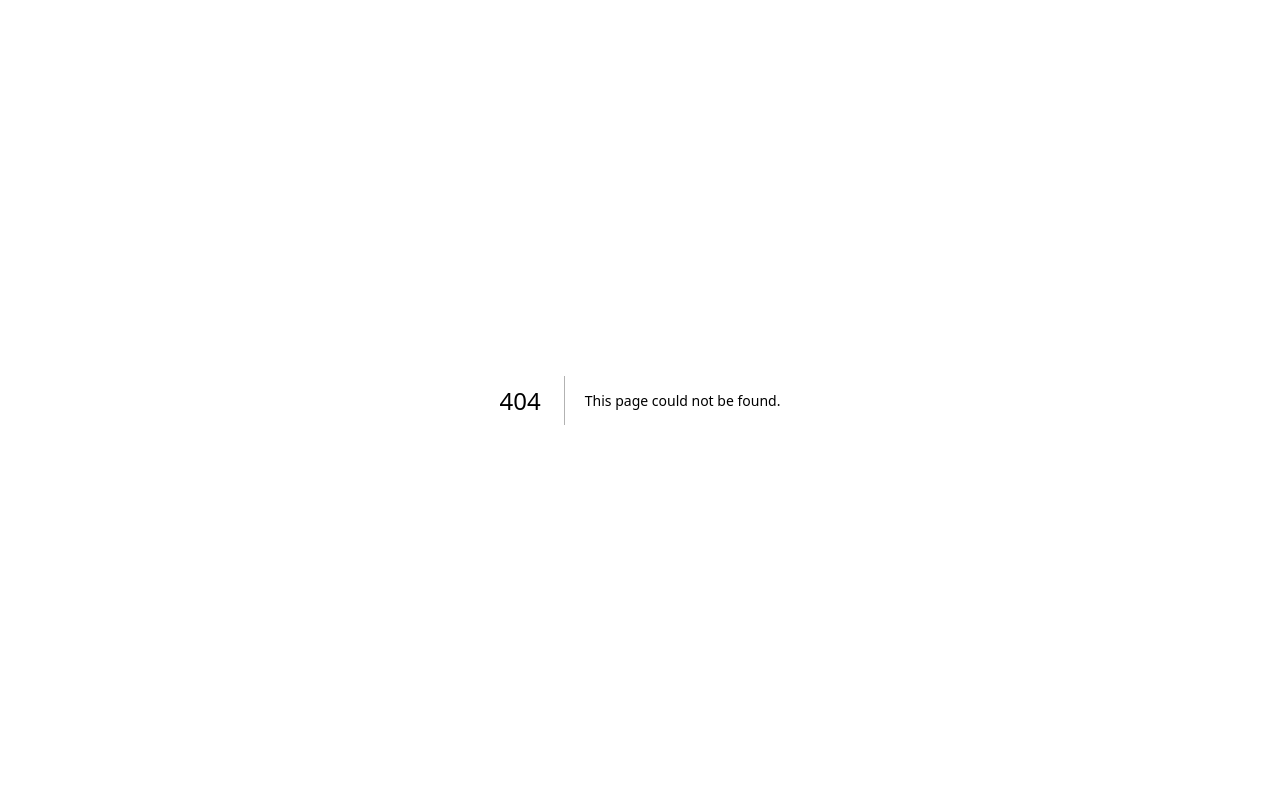
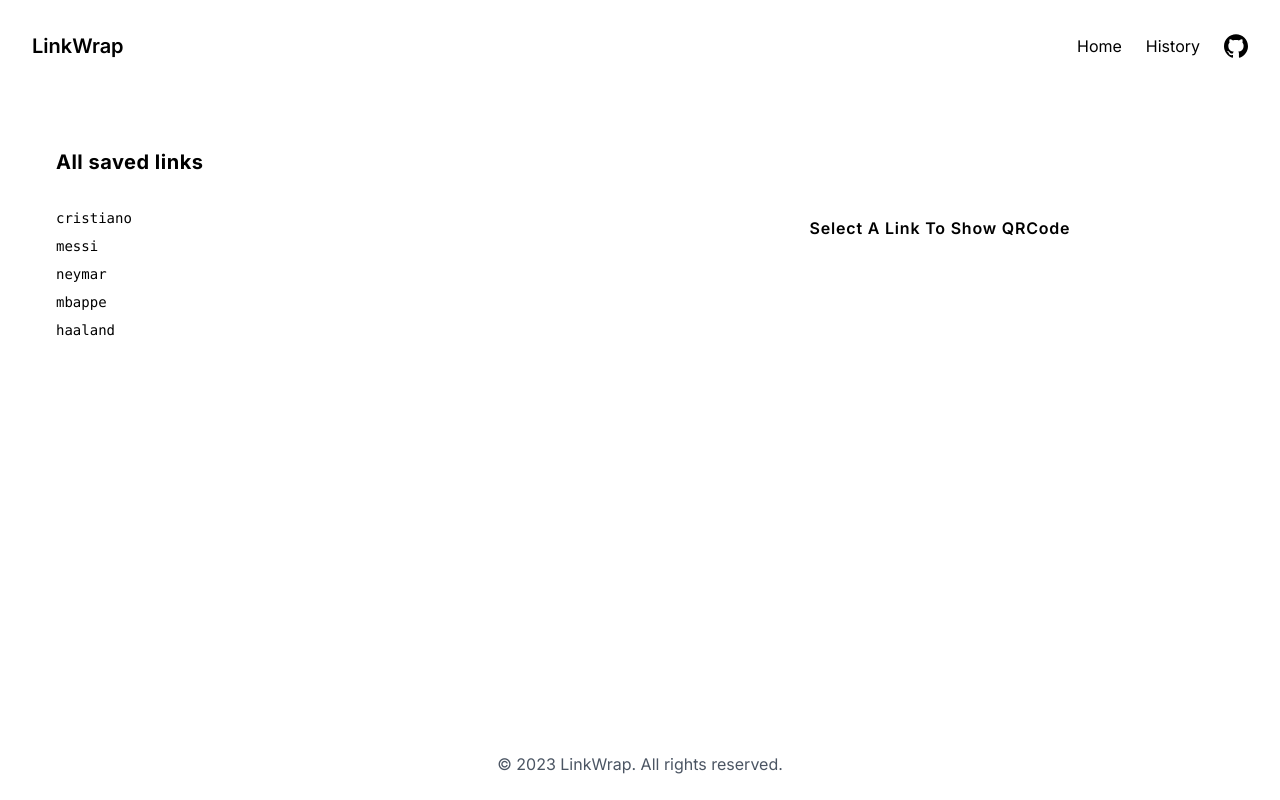
Before and after one commit to k8pai/linkwrap, a Next.js app: page /history in a window 1280 px wide. Before the commit this address had no page. Built offline with nearby package versions, Linux system fonts and the light colour scheme.

Commit message:
initial production build

```diff
--- a/app/globals.css
+++ b/app/globals.css
@@ -15,13 +15,3 @@
 		--background-end-rgb: 0, 0, 0;
 	}
 }
-
-body {
-  color: rgb(var(--foreground-rgb));
-  background: linear-gradient(
-      to bottom,
-      transparent,
-      rgb(var(--background-end-rgb))
-    )
-    rgb(var(--background-start-rgb));
-}
--- /dev/null
+++ b/app/history/page.tsx
@@ -0,0 +1,63 @@
+'use client';
+
+import React, { useState } from 'react';
+import QRCode from 'qrcode.react';
+import { FiCopy } from 'react-icons/fi';
+
+const page = () => {
+	const [saved, setSaved] = useState<string[]>([
+		'cristiano',
+		'messi',
+		'neymar',
+		'mbappe',
+		'haaland',
+	]);
+	const [currLink, setCurrLink] = useState<string>('');
+
+	const changeCurrLink = (el: string) => {
+		navigator.clipboard.writeText(el);
+		setCurrLink(el);
+	};
+
+	return (
+		<div className="flex-1 flex flex-col lg:flex-row lg:justify-evenly p-10 h-full w-full">
+			<div className="flex-1 flex flex-col items-start">
+				<h1 className="p-4 text-xl font-bold tracking-wide">
+					All saved links
+				</h1>
+				<div className="flex flex-col px-4 mt-2">
+					{saved.map((el, elXid) => (
+						<button
+							key={elXid}
+							onClick={() => changeCurrLink(el)}
+							className="group w-fit flex items-center space-x-2 font-mono text-sm mt-2 hover:text-cyan-600"
+						>
+							<span>{el}</span>
+							<FiCopy
+								className={`transition duration-150 opacity-0 group-hover:opacity-100`}
+							/>
+						</button>
+					))}
+				</div>
+			</div>
+			<div className="flex-1 flex justify-center items-center min-h-[192px] h-full w-48">
+				{currLink ? (
+					<QRCode
+						value={currLink}
+						renderAs="canvas"
+						style={{
+							height: 192,
+							width: 192,
+						}}
+					/>
+				) : (
+					<span className="font-semibold capitalize tracking-wider">
+						Select a link to show QRCode
+					</span>
+				)}
+			</div>
+		</div>
+	);
+};
+
+export default page;
--- a/app/layout.tsx
+++ b/app/layout.tsx
@@ -1,22 +1,30 @@
-import './globals.css'
-import type { Metadata } from 'next'
-import { Inter } from 'next/font/google'
+import Header from '@/components/Header';
+import './globals.css';
+import type { Metadata } from 'next';
+import { Inter } from 'next/font/google';
+import Footer from '@/components/Footer';
 
-const inter = Inter({ subsets: ['latin'] })
+const inter = Inter({ subsets: ['latin'] });
 
 export const metadata: Metadata = {
 	title: 'Create Next App',
 	description: 'Generated by create next app',
-}
+};
 
 export default function RootLayout({
 	children,
 }: {
-  children: React.ReactNode
+	children: React.ReactNode;
 }) {
 	return (
 		<html lang="en">
-      <body className={inter.className}>{children}</body>
+			<body
+				className={`${inter.className} flex flex-col justify-center min-h-screen h-full`}
+			>
+				<Header />
+				{children}
+				<Footer />
+			</body>
 		</html>
-  )
+	);
 }
--- a/app/page.tsx
+++ b/app/page.tsx
@@ -1,113 +1,97 @@
-import Image from 'next/image'
+'use client';
+
+import Image from 'next/image';
+import QRCode from 'qrcode.react';
+import { useEffect, useState } from 'react';
+import { FiCopy } from 'react-icons/fi';
+import { BsBookmark } from 'react-icons/bs';
+import { MdOutlineClear } from 'react-icons/md';
+import Link from 'next/link';
 
 export default function Home() {
-  return (
-    <main className="flex min-h-screen flex-col items-center justify-between p-24">
-      <div className="z-10 max-w-5xl w-full items-center justify-between font-mono text-sm lg:flex">
-        <p className="fixed left-0 top-0 flex w-full justify-center border-b border-gray-300 bg-gradient-to-b from-zinc-200 pb-6 pt-8 backdrop-blur-2xl dark:border-neutral-800 dark:bg-zinc-800/30 dark:from-inherit lg:static lg:w-auto  lg:rounded-xl lg:border lg:bg-gray-200 lg:p-4 lg:dark:bg-zinc-800/30">
-          Get started by editing&nbsp;
-          <code className="font-mono font-bold">app/page.tsx</code>
-        </p>
-        <div className="fixed bottom-0 left-0 flex h-48 w-full items-end justify-center bg-gradient-to-t from-white via-white dark:from-black dark:via-black lg:static lg:h-auto lg:w-auto lg:bg-none">
-          <a
-            className="pointer-events-none flex place-items-center gap-2 p-8 lg:pointer-events-auto lg:p-0"
-            href="https://vercel.com?utm_source=create-next-app&utm_medium=appdir-template&utm_campaign=create-next-app"
-            target="_blank"
-            rel="noopener noreferrer"
-          >
-            By{' '}
-            <Image
-              src="/vercel.svg"
-              alt="Vercel Logo"
-              className="dark:invert"
-              width={100}
-              height={24}
-              priority
-            />
-          </a>
-        </div>
-      </div>
+	const [state, setState] = useState<string>('');
+	const [recentLinks, setRecentLinks] = useState<string[]>([
+		'cristiano',
+		'messi',
+		'neymar',
+		'mbappe',
+		'haaland',
+	]);
 
-      <div className="relative flex place-items-center before:absolute before:h-[300px] before:w-[480px] before:-translate-x-1/2 before:rounded-full before:bg-gradient-radial before:from-white before:to-transparent before:blur-2xl before:content-[''] after:absolute after:-z-20 after:h-[180px] after:w-[240px] after:translate-x-1/3 after:bg-gradient-conic after:from-sky-200 after:via-blue-200 after:blur-2xl after:content-[''] before:dark:bg-gradient-to-br before:dark:from-transparent before:dark:to-blue-700 before:dark:opacity-10 after:dark:from-sky-900 after:dark:via-[#0141ff] after:dark:opacity-40 before:lg:h-[360px] z-[-1]">
-        <Image
-          className="relative dark:drop-shadow-[0_0_0.3rem_#ffffff70] dark:invert"
-          src="/next.svg"
-          alt="Next.js Logo"
-          width={180}
-          height={37}
-          priority
-        />
-      </div>
+	const copyToClipboard = (el: string) => {
+		setState(el);
+		navigator.clipboard.writeText(el);
+	};
 
-      <div className="mb-32 grid text-center lg:max-w-5xl lg:w-full lg:mb-0 lg:grid-cols-4 lg:text-left">
-        <a
-          href="https://nextjs.org/docs?utm_source=create-next-app&utm_medium=appdir-template&utm_campaign=create-next-app"
-          className="group rounded-lg border border-transparent px-5 py-4 transition-colors hover:border-gray-300 hover:bg-gray-100 hover:dark:border-neutral-700 hover:dark:bg-neutral-800/30"
-          target="_blank"
-          rel="noopener noreferrer"
-        >
-          <h2 className={`mb-3 text-2xl font-semibold`}>
-            Docs{' '}
-            <span className="inline-block transition-transform group-hover:translate-x-1 motion-reduce:transform-none">
-              -&gt;
-            </span>
-          </h2>
-          <p className={`m-0 max-w-[30ch] text-sm opacity-50`}>
-            Find in-depth information about Next.js features and API.
-          </p>
-        </a>
+	return (
+		<div className="flex-1 flex flex-col lg:flex-row  justify-evenly items-start p-10 h-full w-full">
+			<div>
+				<div className="flex justify-center items-center">
+					<div className="relative">
+						<input
+							className={`pl-4 pr-12 py-3 rounded-md shadow-xl transition duration-150 border border-neutral-700/30 outline-none focus:border-neutral-700/80 min-w-[300px] lg:min-w-[450px] max-w-xl w-full h-full mx-auto`}
+							type="text"
+							value={state}
+							onChange={(e) => setState(e.target.value)}
+							placeholder="Enter your link"
+						/>
+						<button
+							type="submit"
+							onClick={() =>
+								setRecentLinks((el) => [state, ...el])
+							}
+							className={`absolute inset-y-0 right-0 mx-3`}
+						>
+							<BsBookmark />
+						</button>
+					</div>
+					{/* <button
+						type="button"
+						className="mx-2 p-3 transition duration-150 rounded-md "
+						onClick={() => setState('')}
+					>
+						<MdOutlineClear />
+					</button> */}
+				</div>
+				<div className="mt-6 p-2">
+					<h1 className="font-semibold capitalize trakcing-wider">
+						recent links
+					</h1>
+					<div className="mt-4">
+						{recentLinks.slice(0, 5).map((el, elXid) => (
+							<div
+								key={elXid}
+								className="group w-fit flex items-center space-x-2 font-mono text-sm mt-2 hover:text-cyan-600"
+							>
+								<span>{el}</span>
+								<button
+									onClick={() => copyToClipboard(el)}
+									className={`transition duration-150 opacity-0 group-hover:opacity-100`}
+								>
+									<FiCopy />
+								</button>
+							</div>
+						))}
+					</div>
+				</div>
+			</div>
 
-        <a
-          href="https://nextjs.org/learn?utm_source=create-next-app&utm_medium=appdir-template-tw&utm_campaign=create-next-app"
-          className="group rounded-lg border border-transparent px-5 py-4 transition-colors hover:border-gray-300 hover:bg-gray-100 hover:dark:border-neutral-700 hover:dark:bg-neutral-800/30"
-          target="_blank"
-          rel="noopener noreferrer"
-        >
-          <h2 className={`mb-3 text-2xl font-semibold`}>
-            Learn{' '}
-            <span className="inline-block transition-transform group-hover:translate-x-1 motion-reduce:transform-none">
-              -&gt;
-            </span>
-          </h2>
-          <p className={`m-0 max-w-[30ch] text-sm opacity-50`}>
-            Learn about Next.js in an interactive course with&nbsp;quizzes!
-          </p>
-        </a>
-
-        <a
-          href="https://vercel.com/templates?framework=next.js&utm_source=create-next-app&utm_medium=appdir-template&utm_campaign=create-next-app"
-          className="group rounded-lg border border-transparent px-5 py-4 transition-colors hover:border-gray-300 hover:bg-gray-100 hover:dark:border-neutral-700 hover:dark:bg-neutral-800/30"
-          target="_blank"
-          rel="noopener noreferrer"
-        >
-          <h2 className={`mb-3 text-2xl font-semibold`}>
-            Templates{' '}
-            <span className="inline-block transition-transform group-hover:translate-x-1 motion-reduce:transform-none">
-              -&gt;
-            </span>
-          </h2>
-          <p className={`m-0 max-w-[30ch] text-sm opacity-50`}>
-            Explore the Next.js 13 playground.
-          </p>
-        </a>
-
-        <a
-          href="https://vercel.com/new?utm_source=create-next-app&utm_medium=appdir-template&utm_campaign=create-next-app"
-          className="group rounded-lg border border-transparent px-5 py-4 transition-colors hover:border-gray-300 hover:bg-gray-100 hover:dark:border-neutral-700 hover:dark:bg-neutral-800/30"
-          target="_blank"
-          rel="noopener noreferrer"
-        >
-          <h2 className={`mb-3 text-2xl font-semibold`}>
-            Deploy{' '}
-            <span className="inline-block transition-transform group-hover:translate-x-1 motion-reduce:transform-none">
-              -&gt;
-            </span>
-          </h2>
-          <p className={`m-0 max-w-[30ch] text-sm opacity-50`}>
-            Instantly deploy your Next.js site to a shareable URL with Vercel.
-          </p>
-        </a>
-      </div>
-    </main>
-  )
+			<div className="flex justify-center items-center h-48 w-48">
+				{state ? (
+					<QRCode
+						value={state}
+						renderAs="canvas"
+						style={{
+							height: 192,
+							width: 192,
+						}}
+					/>
+				) : (
+					<span className="font-semibold capitalize tracking-wider">
+						Type a link...
+					</span>
+				)}
+			</div>
+		</div>
+	);
 }
--- /dev/null
+++ b/components/Footer.tsx
@@ -0,0 +1,13 @@
+import React from 'react';
+
+const Footer = () => {
+	return (
+		<footer className="p-6 text-center">
+			<p className="text-gray-600">
+				&copy; {new Date().getFullYear()} LinkWrap. All rights reserved.
+			</p>
+		</footer>
+	);
+};
+
+export default Footer;
--- /dev/null
+++ b/components/Header.tsx
@@ -0,0 +1,39 @@
+import Link from 'next/link';
+import React from 'react';
+import { SiGithub } from 'react-icons/si';
+
+const Header = () => {
+	return (
+		<header className="p-8">
+			<nav className="flex justify-between items-center">
+				<div>
+					<Link href="/" className="text-black font-semibold text-xl">
+						LinkWrap
+					</Link>
+				</div>
+				<div className="flex flex-row space-x-6">
+					<Link href="/" className="text-black">
+						Home
+					</Link>
+					{/* <Link href="/about" className="text-black mr-4">
+						About
+					</Link> */}
+					<Link href="/history" className="text-black">
+						History
+					</Link>
+					<div>
+						<Link
+							href="https://github.com/k8pai/linkwrap"
+							className="text-black"
+							target="_blank"
+						>
+							<SiGithub className={`w-6 h-6`} />
+						</Link>
+					</div>
+				</div>
+			</nav>
+		</header>
+	);
+};
+
+export default Header;
--- a/package.json
+++ b/package.json
@@ -15,8 +15,10 @@
     "autoprefixer": "10.4.15",
     "next": "13.4.13",
     "postcss": "8.4.27",
+    "qrcode.react": "^3.1.0",
     "react": "18.2.0",
     "react-dom": "18.2.0",
+    "react-icons": "^4.10.1",
     "tailwindcss": "3.3.3",
     "typescript": "5.1.6"
   }
```
Also changed, not shown: 1 other file (tests, documents, lock files or other folders). Lines whose indentation alone changed are shown as unchanged.
